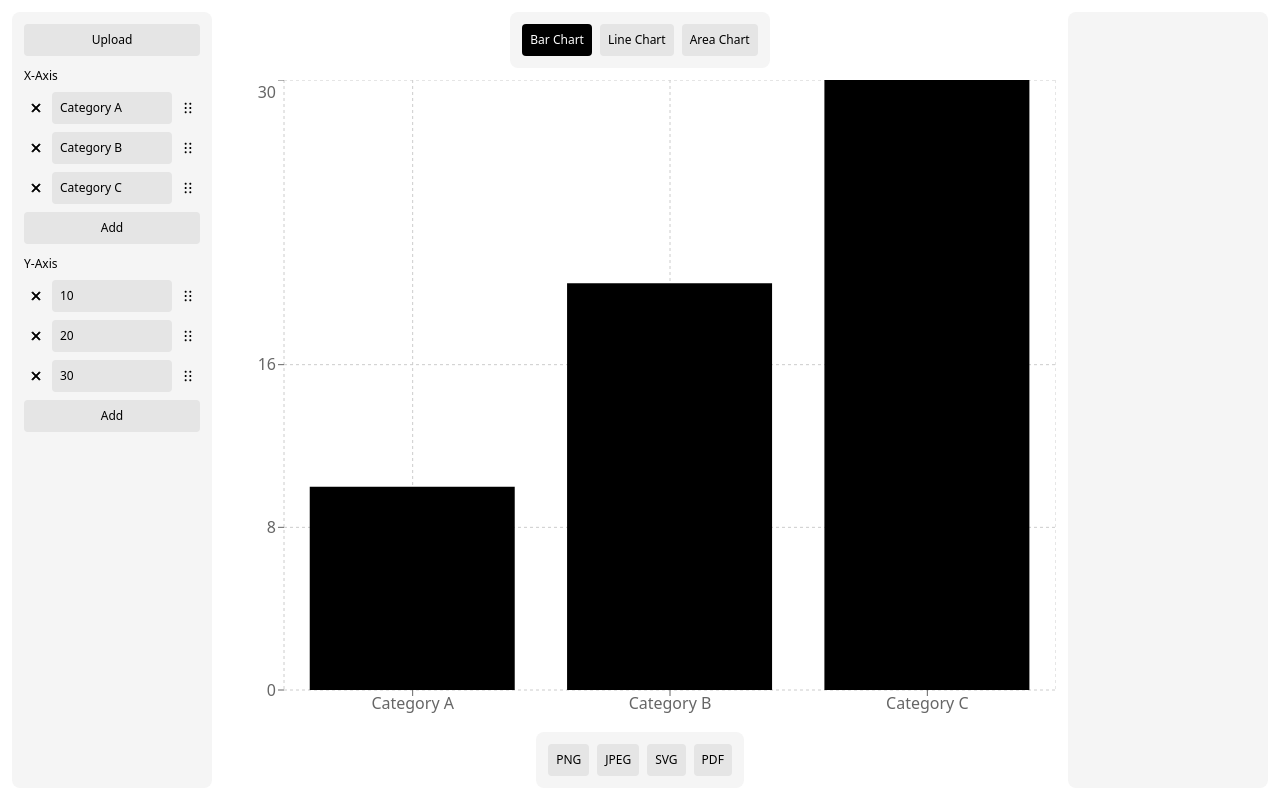
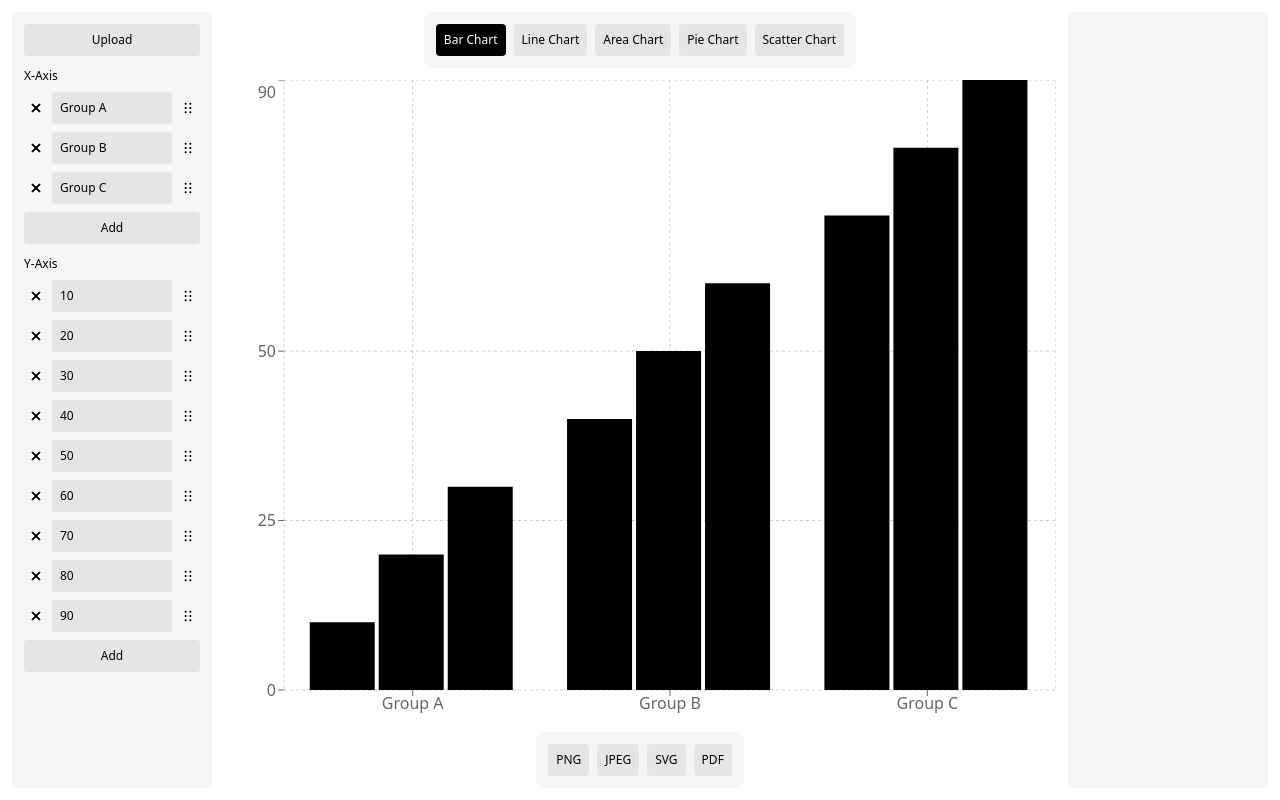
Before and after one commit to hsnfwz/chart-maker, a Next.js app: page / in a window 1280 px wide. Built offline with nearby package versions, Linux system fonts and the light colour scheme.

Commit message:
added support for multiple y axis values

```diff
--- a/src/components/BarChart.tsx
+++ b/src/components/BarChart.tsx
@@ -19,28 +19,48 @@ import { getChartYMax } from '@/helpers/chart';
 
 function BarChart({ syncId, barColor }: any) {
   const {
+    labelX,
+    labelY,
     dataX,
     dataY,
     color,
   } = useChartContext();
 
   const [data, setData] = useState<{
-    x: number|string,
-    y: number|string,
+    [key: string]: number|string,
   }[]>([]);
-  const [yMax, setYMax] = useState('auto');
+  const [yMax, setYMax] = useState<number|string>('auto');
 
   useEffect(() => {
-    const _data = dataX.map((x, index) => {
-      return {
-        x,
-        y: dataY[index]
-      };
-    });
+    const result: {
+      [key:string]: string|number,
+    }[] = [];
 
-    setData(_data);
+    let i = 0;
+    while (i < dataX.length) {
 
-    const max: any = getChartYMax(_data);
+      const x = dataX[i];
+      const value = {
+        [labelX]: x,
+      }
+
+      let j = i*labelY.length;
+      let k = 0;
+      const limit = j + labelY.length;
+      while (j < limit) {
+        value[labelY[k]] = dataY[j];
+        k++;
+        j++;
+      }
+
+      result.push(value);
+
+      i++;
+    }
+
+    setData(result);
+
+    const max: number = getChartYMax(dataY);
     setYMax(max);
   }, [dataX, dataY]);
 
@@ -103,7 +123,7 @@ function BarChart({ syncId, barColor }: any) {
           fillOpacity="0.25"
         />
         <XAxis
-          dataKey="x"
+          dataKey={labelX}
           // stroke="white"
           axisLine={{ stroke: barColor }}
           // label={{ value: 'Month', position: 'bottom', offset: 0, fill: 'white' }}
@@ -123,15 +143,18 @@ function BarChart({ syncId, barColor }: any) {
           content={renderLegend}
         /> */}
         <Tooltip cursor={false} content={renderTooltip} />
+        {labelY.map((y, index) => (
           <Bar
-          dataKey="y"
+            key={index}
+            dataKey={y}
             fill={barColor}
             // label={{ fill: 'white', fontSize: 12 }}
-          activeBar={{ stroke: 'white', strokeWidth: 1 }}
+            activeBar={{ stroke: 'blue', strokeWidth: 1 }}
             // radius={[4, 4, 0, 0]}
             // barSize={20}
             // background={{ fill: 'yellow' }}
           />
+        ))}
       </RechartsBarChart>
     </ResponsiveContainer>
   );
--- a/src/components/ChartData.tsx
+++ b/src/components/ChartData.tsx
@@ -30,8 +30,10 @@ function ChartData() {
     setDataY,
   } = useChartContext();
 
-  const [chartDataX, setChartDataX] = useState<(number|string)[]>(['Category A', 'Category B', 'Category C']);
-  const [chartDataY, setChartDataY] = useState<(number|string)[]>([10, 20, 30]);
+  const [chartLabelX, setChartLabelX] = useState('Groups');
+  const [chartLabelY, setChartLabelY] = useState(['Day 1', 'Day 2', 'Day 3']);
+  const [chartDataX, setChartDataX] = useState<(number|string)[]>(['Group A', 'Group B', 'Group C']);
+  const [chartDataY, setChartDataY] = useState<(number[])>([10, 20, 30, 40, 50, 60, 70, 80, 90]);
 
   const sensors = useSensors(
     useSensor(PointerSensor),
@@ -92,7 +94,7 @@ function ChartData() {
                 const header: string = lines[0].replace('\r', '');
 
                 const xValues: string[] = [];
-                const yValues: string[] = [];
+                const yValues: number[] = [];
 
                 let i = 1;
                 while (i < lines.length) {
@@ -106,7 +108,7 @@ function ChartData() {
                   }
 
                   if (isNumeric(yValue)) {
-                    yValues.push(yValue);
+                    yValues.push(+yValue);
                   }
 
                   i++;
@@ -240,7 +242,7 @@ function ChartData() {
                       value={value}
                       onInput={(event) => {
                         const _chartDataY = [ ...chartDataY ];
-                        _chartDataY[index] = event.currentTarget.value;
+                        _chartDataY[index] = +event.currentTarget.value;
                         setChartDataY(_chartDataY);
                       }}
                       onKeyDown={(event) => {
@@ -258,11 +260,11 @@ function ChartData() {
                           }
 
                           const _dataY = [ ...dataY ];
-                          _dataY[index] = _value;
+                          _dataY[index] = +_value;
                           setDataY(_dataY);
 
                           const _chartDataY = [ ...chartDataY ];
-                          _chartDataY[index] = _value;
+                          _chartDataY[index] = +_value;
                           setChartDataY(_chartDataY);
                         } else {
                           const _chartDataY = [ ...chartDataY ];
--- a/src/components/ChartSelect.tsx
+++ b/src/components/ChartSelect.tsx
@@ -14,6 +14,8 @@ function ChartSelect() {
       <button type="button" onClick={() => setChart(Chart.Bar)} className={`${chart === Chart.Bar ? 'bg-black text-white' : 'bg-neutral-200 text-black'} rounded p-2 cursor-pointer hover:bg-black hover:text-white`}>Bar Chart</button>
       <button type="button" onClick={() => setChart(Chart.Line)} className={`${chart === Chart.Line ? 'bg-black text-white' : 'bg-neutral-200 text-black'} rounded p-2 cursor-pointer hover:bg-black hover:text-white`}>Line Chart</button>
       <button type="button" onClick={() => setChart(Chart.Area)} className={`${chart === Chart.Area ? 'bg-black text-white' : 'bg-neutral-200 text-black'} rounded p-2 cursor-pointer hover:bg-black hover:text-white`}>Area Chart</button>
+      <button type="button" onClick={() => setChart(Chart.Pie)} className={`${chart === Chart.Pie ? 'bg-black text-white' : 'bg-neutral-200 text-black'} rounded p-2 cursor-pointer hover:bg-black hover:text-white`}>Pie Chart</button>
+      <button type="button" onClick={() => setChart(Chart.Scatter)} className={`${chart === Chart.Scatter ? 'bg-black text-white' : 'bg-neutral-200 text-black'} rounded p-2 cursor-pointer hover:bg-black hover:text-white`}>Scatter Chart</button>
     </>
   );
 }
--- a/src/contexts/ChartContextProvider.tsx
+++ b/src/contexts/ChartContextProvider.tsx
@@ -4,12 +4,16 @@ import { Chart } from '@/enums/chart';
 import { createContext, useState, Dispatch, SetStateAction } from 'react';
 
 const ChartContext = createContext<{
+  labelX: string,
+  labelY: string[],
   dataX: (number|string)[],
-  dataY: (number|string)[],
+  dataY: number[],
   chart: Chart,
   color: string,
+  setLabelX: Dispatch<SetStateAction<string>>
+  setLabelY: Dispatch<SetStateAction<string[]>>
   setDataX: Dispatch<SetStateAction<(number|string)[]>>
-  setDataY: Dispatch<SetStateAction<(number|string)[]>>
+  setDataY: Dispatch<SetStateAction<number[]>>
   setChart: Dispatch<SetStateAction<Chart>>
   setColor: Dispatch<SetStateAction<string>>
 } | null>(null);
@@ -19,18 +23,45 @@ function ChartContextProvider({
 }: Readonly<{
   children: React.ReactNode;
 }>) {
-  const [dataX, setDataX] = useState<(number|string)[]>(['Category A', 'Category B', 'Category C']);
-  const [dataY, setDataY] = useState<((number|string))[]>([10, 20, 30]);
+
+  const [labelX, setLabelX] = useState('Groups');
+  const [labelY, setLabelY] = useState(['Day 1', 'Day 2', 'Day 3']);
+  const [dataX, setDataX] = useState<(number|string)[]>(['Group A', 'Group B', 'Group C']);
+  const [dataY, setDataY] = useState<(number[])>([10, 20, 30, 40, 50, 60, 70, 80, 90]);
+
+
+  /*
+  [
+    {
+      [x]: 'A',
+      [y1]: 1,
+      [y2]: 2,
+      [y3]: 3,
+    },
+    {
+      [x]: 'B',
+      [y1]: 2,
+      [y2]: 4,
+      [y3]: 6,
+    }
+  ]
+
+
+  */
 
   const [chart, setChart] = useState<Chart>(Chart.Bar);
   const [color, setColor] = useState<string>('');
 
   return (
     <ChartContext.Provider value={{
+      labelX,
+      labelY,
       dataX,
       dataY,
       chart,
       color,
+      setLabelX,
+      setLabelY,
       setDataX,
       setDataY,
       setChart,
--- a/src/enums/chart.ts
+++ b/src/enums/chart.ts
@@ -3,6 +3,8 @@ enum Chart {
   Bar = 0,
   Line,
   Area,
+  Pie,
+  Scatter,
 };
 
 export {
--- a/src/helpers/chart.ts
+++ b/src/helpers/chart.ts
@@ -38,14 +38,14 @@ const formatDateTimeDay = (dateTime = new Date()) => {
   }).format(new Date(dateTime));
 };
 
-const getChartYMax = (data: any) => {
-  if (!data || data.length === 0) return 0;
+const getChartYMax = (dataY: any) => {
+  if (!dataY || dataY.length === 0) return 0;
 
-  let max = +data[0].y;
+  let max = +dataY[0];
   let i = 0;
-  while (i < data.length - 1) {
-    const a = +data[i].y;
-    const b = +data[i + 1].y;
+  while (i < dataY.length - 1) {
+    const a = +dataY[i];
+    const b = +dataY[i + 1];
     if (a < b) {
       max = b;
     }
```
Lines whose indentation alone changed are shown as unchanged.
